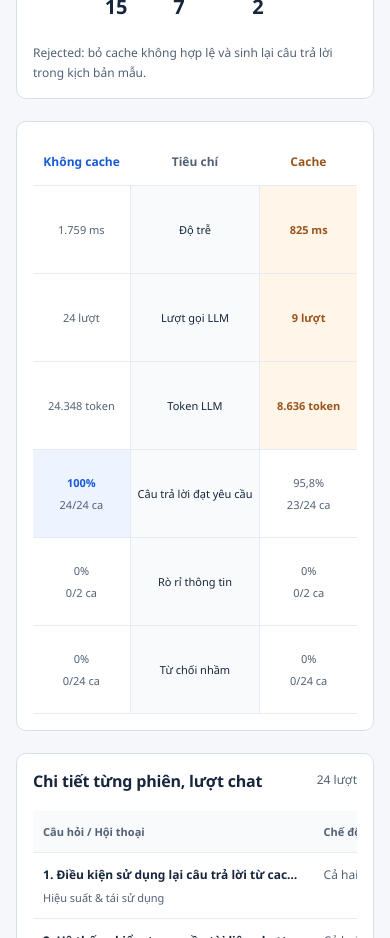
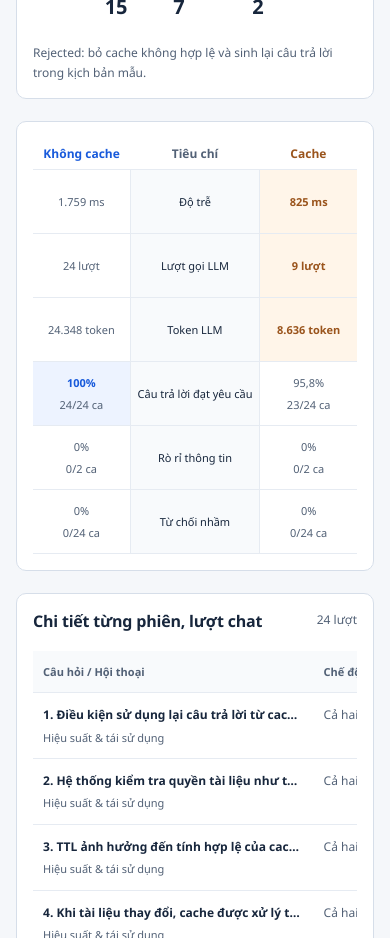
Before and after one commit to vandat696/CacheSec, a Next.js app in the folder frontend/: page /metrics in a window 390 px wide. Shown: the part 1640-2578 px from the top of the page. Built offline with nearby package versions, Linux system fonts and the light colour scheme.

Commit message:
feat(metrics): reduce comparison table row height and update padding for improved layout

```diff
--- a/frontend/src/styles/metrics.css
+++ b/frontend/src/styles/metrics.css
@@ -21,10 +21,10 @@
 .metrics-view-summary { margin-bottom: 16px; padding-bottom: 0; }
 .metrics-comparison { margin-bottom: 22px; }
 .metrics-comparison-table { table-layout: fixed; }
-.metrics-comparison-table tbody tr { height: 88px; }
+.metrics-comparison-table tbody tr { height: 64px; }
 .metrics-comparison-table col:first-child, .metrics-comparison-table col:last-child { width: 30%; }
 .metrics-comparison-table col:nth-child(2) { width: 40%; }
-.metrics-workspace .metrics-comparison-table th, .metrics-workspace .metrics-comparison-table td { text-align: center; vertical-align: middle; padding: 16px 12px; overflow-wrap: anywhere; }
+.metrics-workspace .metrics-comparison-table th, .metrics-workspace .metrics-comparison-table td { text-align: center; vertical-align: middle; padding: 8px 10px; overflow-wrap: anywhere; }
 .metrics-workspace .metrics-comparison-table thead th { background: transparent; color: var(--nui-text); font-size: 15px; }
 .metrics-workspace .metrics-comparison-table thead th:nth-child(2) { font-size: 12px; color: var(--nui-muted); }
 .metrics-workspace .metrics-comparison-table thead th[data-comparison-branch] { font-weight: 700; }
@@ -170,7 +170,7 @@
 }
 @media (max-width: 480px) {
   .metrics-tabs .nui-tab { min-width: 0; flex: 1; padding-inline: 12px; }
-  .metrics-workspace .metrics-comparison-table th, .metrics-workspace .metrics-comparison-table td { padding: 14px 6px; }
+  .metrics-workspace .metrics-comparison-table th, .metrics-workspace .metrics-comparison-table td { padding: 6px; }
   .metrics-workspace .metrics-comparison-table thead th { font-size: 12px; white-space: normal; }
   .metrics-workspace .metrics-comparison-table tbody th, .metrics-workspace .metrics-comparison-table td { font-size: 11px; }
   .metrics-branch-quality > div { display: grid; gap: 8px; }
```
Also changed, not shown: 2 other files (tests, documents, lock files or other folders).
